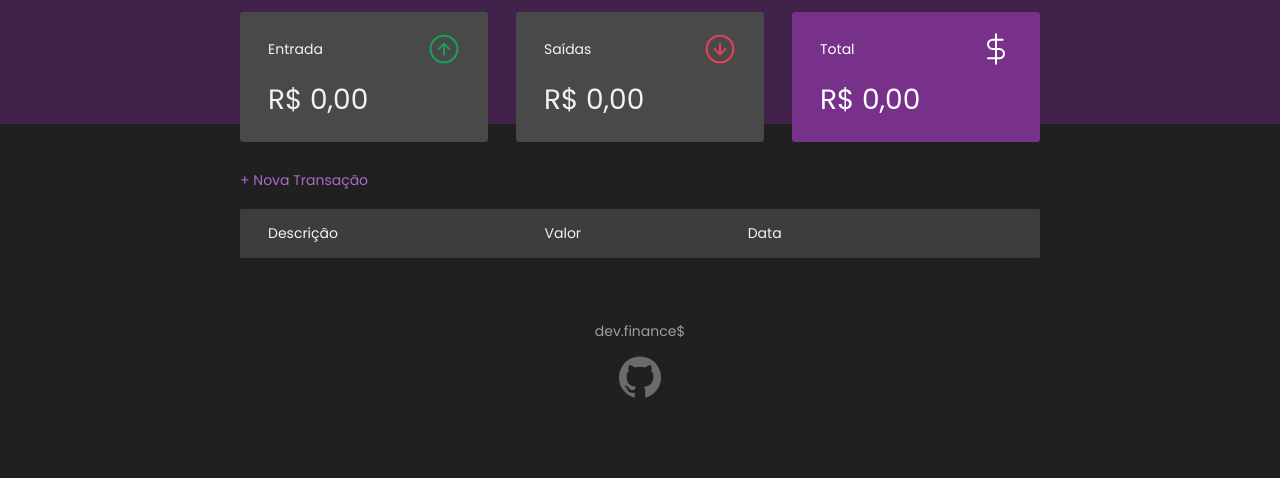
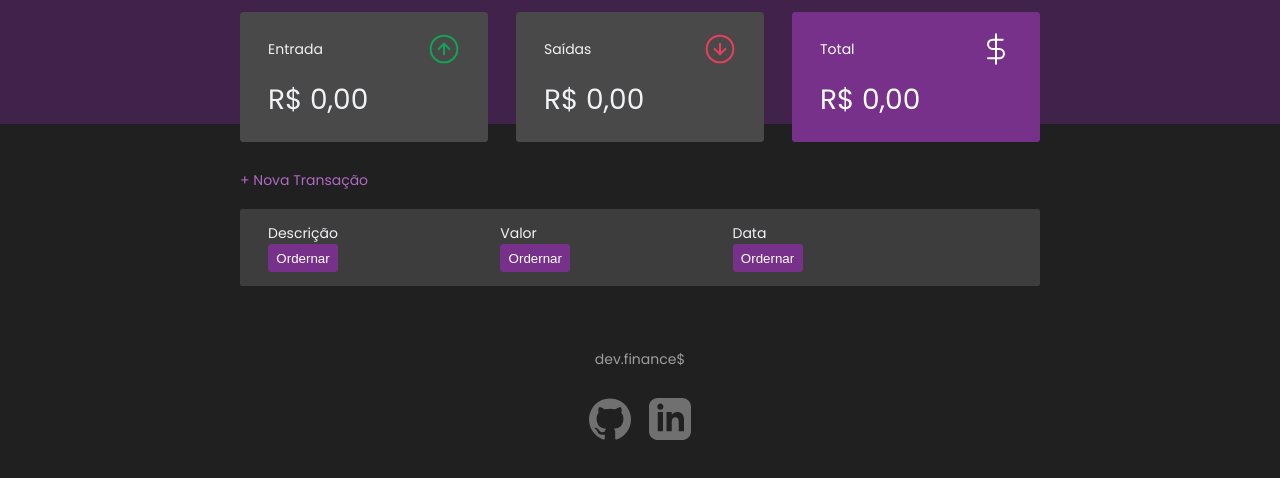
Before and after one commit to FabricioCosati/Dev_Finances_Rocketseat, a plain HTML site: page index.html in a window 1280 px wide. Shown: the part 74-552 px from the top of the page. Drawn offline with Linux system fonts and the light colour scheme.

Commit message:
Add orderBy in tables

```diff
--- a/index.html
+++ b/index.html
@@ -54,9 +54,24 @@
             <table id="data-table">
                 <thead>
                     <tr>
-                        <th>Descrição</th>
-                        <th>Valor</th>
-                        <th>Data</th>
+                        <th>Descrição
+                            <div>
+                                <button onclick="OrderBy.orderDescription()" class="order-by">Ordernar</button>
+                            </div>
+                        </th>
+
+                        <th>Valor
+                            <div>
+                                <button onclick="OrderBy.orderAmount()" class="order-by">Ordernar</button>
+                            </div>
+                        </th>
+
+                        <th>Data
+                            <div>
+                                <button onclick="OrderBy.orderDate()" class="order-by">Ordernar</button>
+                            </div>
+                        </th>
+
                         <th></th>
                     </tr>
                 </thead>
@@ -98,7 +113,12 @@
     </div>
     <footer>
         <p>dev.finance$</p>
-        <a href="https://github.com/FabricioCosati/Dev_Finances_Rocketseat" target="_blank" class="github"></a>
+
+        <div class="links">
+            <a href="https://github.com/FabricioCosati/Dev_Finances_Rocketseat" target="_blank" class="github"></a>
+            <a href="https://www.linkedin.com/in/fabrício-cosati-973a69180/" target="_blank" class="linkedin"></a>
+        </div>
+
     </footer>
 
     <script>
--- a/scripts.js
+++ b/scripts.js
@@ -1,3 +1,4 @@
+
 function onLoad(){
     AnimationScript.AnimateAll()
 }
@@ -129,10 +130,26 @@ const Utils = {
     }
 }
 
+newDatas = []
+oldDatas = []
+
 const App = {
     init(){
 
-        Transaction.all.forEach(DOM.addTransactions)
+
+        if(newDatas.length != 0){
+            if (JSON.stringify(Transaction.all) !== JSON.stringify(newDatas)){
+                Transaction.all = newDatas
+                newDatas = []
+            }
+            else{
+                newDatas = []
+            }
+        }
+
+        Transaction.all.forEach(function(transaction, index){
+            DOM.addTransactions(transaction, index)
+        })
 
         DOM.updateBalance()
 
@@ -257,7 +274,6 @@ const AnimationScript = {
             // animação dos dados das tabelas
             setInterval(function () {
                 if(datas[i]){
-                    console.log(i, timeout)
                     if(timeout == 0){
                         datas[i].style.animation = `up ${timeout}s`
                     }
@@ -288,4 +304,92 @@ const AnimationScript = {
     }
 }
 
+const OrderBy = {
+
+    orderDescription(){
+        oldDatas = []
+        if(Transaction.all.length != newDatas.length){
+
+            for(item of Transaction.all){
+                oldDatas.push(item)
+            }
+
+            for(item of Transaction.all){
+                newDatas.push(item)
+            }
+
+            newDatas.sort(function(a, b){
+                if(a.description.toLowerCase() < b.description.toLowerCase()) { return -1; }
+                if(a.description.toLowerCase() > b.description.toLowerCase()) { return 1; }
+            })
+
+            if(JSON.stringify(Transaction.all) == JSON.stringify(newDatas)){
+                newDatas.sort(function(a, b){
+                    if(a.description.toLowerCase() > b.description.toLowerCase()) { return -1; }
+                    if(a.description.toLowerCase() < b.description.toLowerCase()) { return 1; }
+                })
+            }
+
+            App.reload()
+            AnimationScript.AnimateDatas(0)
+        }
+    },
+
+    orderAmount(){
+        oldDatas = []
+        if(Transaction.all.length != newDatas.length){
+            for(item of Transaction.all){
+                oldDatas.push(item)
+            }
+
+            for(item of Transaction.all){
+                newDatas.push(item)
+            }
+
+            newDatas.sort(function(a, b){
+                return parseFloat(b.amount) - parseFloat(a.amount);
+            })
+
+            if(JSON.stringify(Transaction.all) == JSON.stringify(newDatas)){
+                newDatas.sort(function(a, b){
+                    return parseFloat(a.amount) - parseFloat(b.amount);
+                })
+            }
+
+            App.reload()
+            AnimationScript.AnimateDatas(0)
+        }
+    },
+
+    orderDate(){
+        oldDatas = []
+        if(Transaction.all.length != newDatas.length){
+            for(item of Transaction.all){
+                oldDatas.push(item)
+            }
+
+            for(item of Transaction.all){
+                newDatas.push(item)
+            }
+
+            newDatas.sort(function(a, b){
+                var aa = a.date.split('/').reverse().join(),
+                bb = b.date.split('/').reverse().join();
+                return aa > bb ? -1 : (aa > bb ? 1 : 0);
+            })
+
+            if(JSON.stringify(Transaction.all) == JSON.stringify(newDatas)){
+                newDatas.sort(function(a, b){
+                    var aa = a.date.split('/').reverse().join(),
+                    bb = b.date.split('/').reverse().join();
+                    return aa < bb ? -1 : (aa > bb ? 1 : 0);
+                })
+            }
+
+            App.reload()
+            AnimationScript.AnimateDatas(0)
+        }
+    }
+}
+
 App.init()
--- a/style.css
+++ b/style.css
@@ -9,7 +9,8 @@
     --purple: #4b185a;
     --dark-background: #252525;
 
-    --github-icon: url(./assets/github_white.svg);
+    --github-icon: url(./assets/github.svg);
+    --linkedin-icon: url(./assets/linkedin.svg)
 }
 
 * {
@@ -129,6 +130,34 @@ button:hover {
     opacity: 1;
 }
 
+.order-by {
+    width: 5rem;
+    height: 2rem;
+    outline: none;
+}
+
+/* .order-by {
+    width: 2rem;
+    height: 2rem;
+    align-items: center;
+    font-weight: bold;
+    background-image: var(--side-arrow);
+    background-repeat: no-repeat;
+    padding: 1rem 0.5rem 0;
+    background-size: 2rem;
+    transition: opacity .3s;
+}
+
+.order-by.down {
+    background-image: var(--down-arrow);
+} */
+
+/*=========IMAGES==========*/
+
+/* .order-by img {
+    width: 1.5rem;
+} */
+
 /*=========CARDS==========*/
 
 .card {
@@ -199,6 +228,7 @@ table th {
     padding: 1rem 2rem;
     font-weight: normal;
     text-align: left;
+
 }
 
 td.desription {
@@ -302,19 +332,34 @@ footer {
 
 a.github {
     background-image: var(--github-icon);
+}
+
+a.linkedin {
+    background-image: var(--linkedin-icon);
+}
+
+.links a {
     background-repeat: no-repeat;
     background-size: cover;
     margin: 1rem auto;
     padding: 3rem 1.5rem 0;
     background-size: 3rem 3rem;
     display: inline-block;
+    color: #ffffff;
+
+    filter: invert(100%) sepia(0%) saturate(0%) hue-rotate(352deg) brightness(108%) contrast(103%);
 
     opacity: 0.6;
     transition: opacity .3s;
+
 }
 
-a.github:hover{
-    opacity: 0.9;
+.links a:hover{
+    opacity: 0.4;
+}
+
+.links a {
+    margin: 2rem .5rem .5rem;
 }
 
 /*=========RESPONSIVE==========*/
```
Also changed, not shown: assets/github_white.svg (deleted), assets/linkedin.svg (added).
